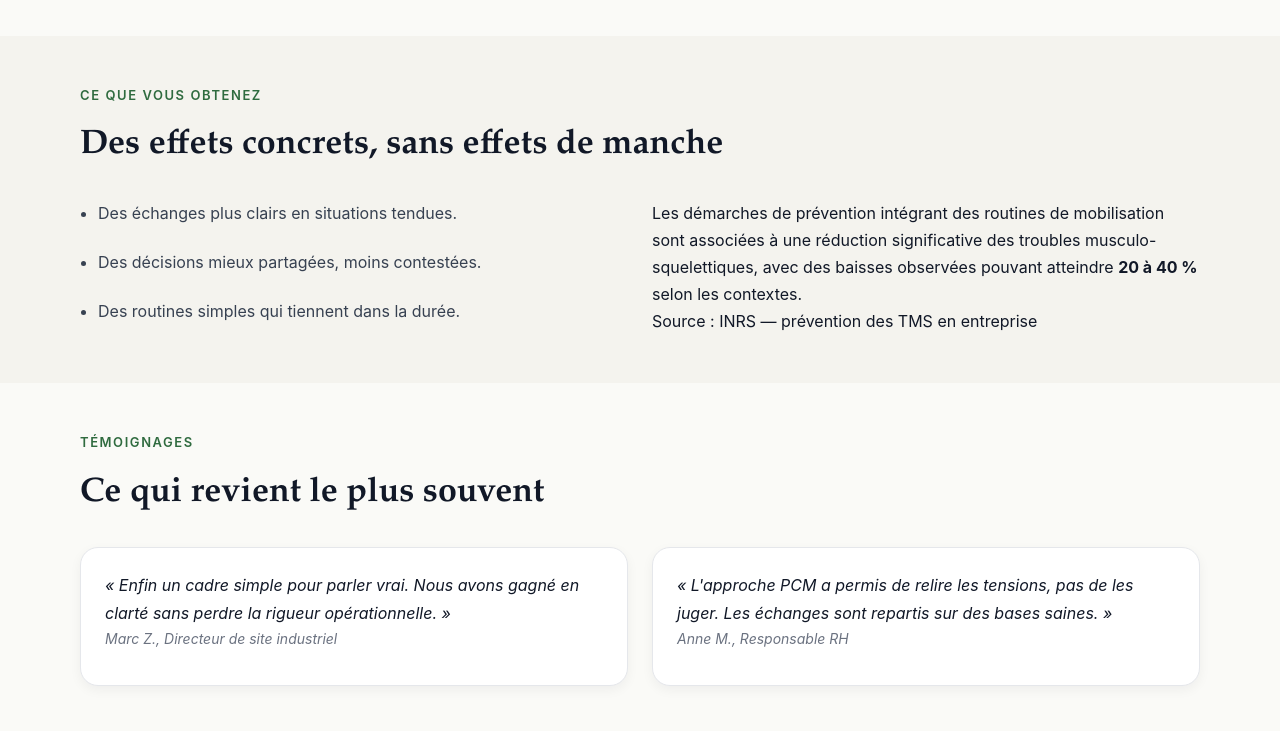
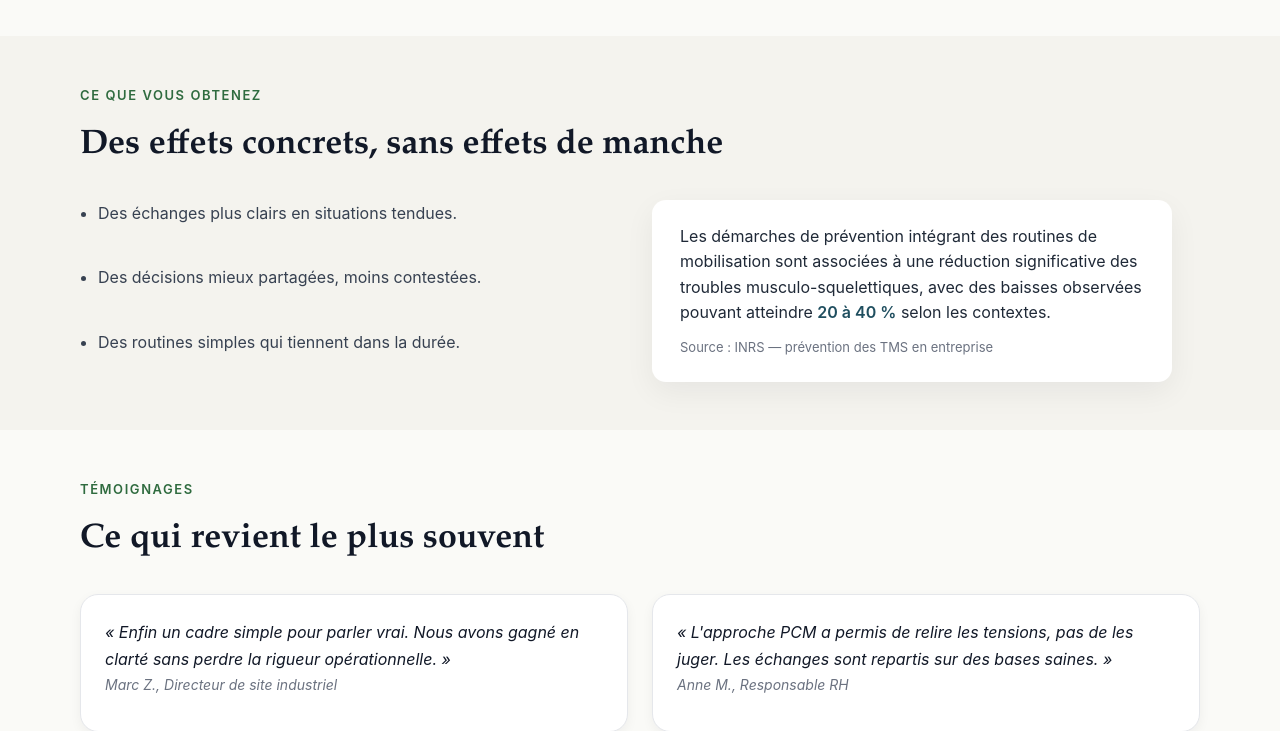
Before and after one commit to GLortet/gilleslortet, a Flask app: page / in a window 1280 px wide. Shown: the part 2450-3181 px from the top of the page. Run offline with Flask 3, Linux system fonts and the light colour scheme.

Commit message:
Add styles for impact statement section
Added styles for impact statement section on home page.

```diff
--- a/static/styles.css
+++ b/static/styles.css
@@ -345,6 +345,34 @@
 .page-home .cards .card {
     transition: box-shadow 0.25s ease, transform 0.25s ease, border-color 0.25s ease;
 }
+
+/* Bloc impact chiffré – accueil */
+.impact-statement {
+    background: #ffffff;
+    border-radius: 14px;
+    padding: 24px 28px;
+    box-shadow: 0 10px 30px rgba(17, 24, 39, 0.06);
+    max-width: 520px;
+}
+
+.impact-text {
+    font-size: 16px;
+    line-height: 1.6;
+    color: #1f2937;
+    margin: 0;
+}
+
+.impact-text strong {
+    color: var(--accent); /* ton vert */
+    font-weight: 600;
+}
+
+.impact-source {
+    margin-top: 10px;
+    font-size: 13px;
+    color: #6b7280;
+}
+
 
 @media (hover: hover) {
     .page-home .cards .card:hover {
```
